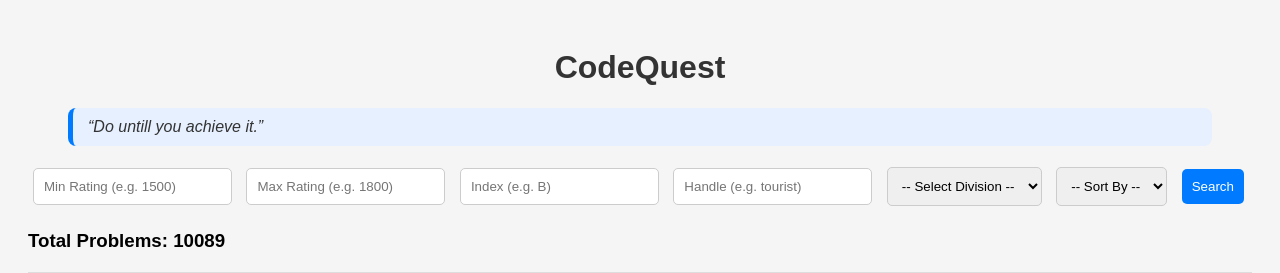
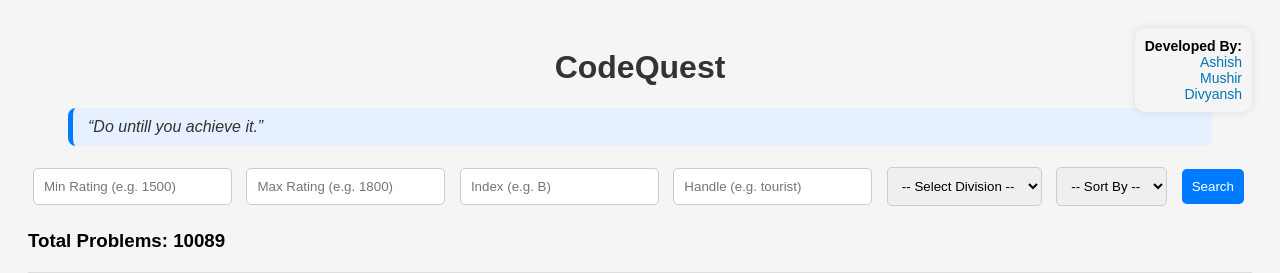
Before and after one commit to Ashdixit382/CodeQuest, a Django app: page / in a window 1280 px wide. Shown: the top 273 px of the page. Run offline with Django 5.2, Linux system fonts and the light colour scheme; data comes from the database, SQL or seed files in the repository; both versions use the stored data as it was after the commit.

Commit message:
name and questions added

```diff
--- a/templates/filter_problems.html
+++ b/templates/filter_problems.html
@@ -99,12 +99,12 @@
 </head>
 <body>
 
-    {% comment %} <div class="owner-info">
-        <strong>Contribution By:</strong><br>
+    <div class="owner-info">
+        <strong>Developed By:</strong><br>
         <a href="https://www.linkedin.com/in/ashish-dixit-link" target="_blank">Ashish </a><br>
         <a href="https://www.linkedin.com/in/mushir-ali-link" target="_blank">Mushir</a><br>
         <a href="https://www.linkedin.com/in/divyansh-sharma-link" target="_blank"> Divyansh </a>
-    </div> {% endcomment %}
+    </div>
 
     <h1 style="text-align: center; color: #333;">CodeQuest</h1>
     <blockquote style="font-style: italic; color: #333; margin-top: 10px; background-color: #e6f0ff; padding: 10px 15px; border-left: 5px solid #007bff; border-radius: 8px;">
```
Also changed, not shown: db.sqlite3.
